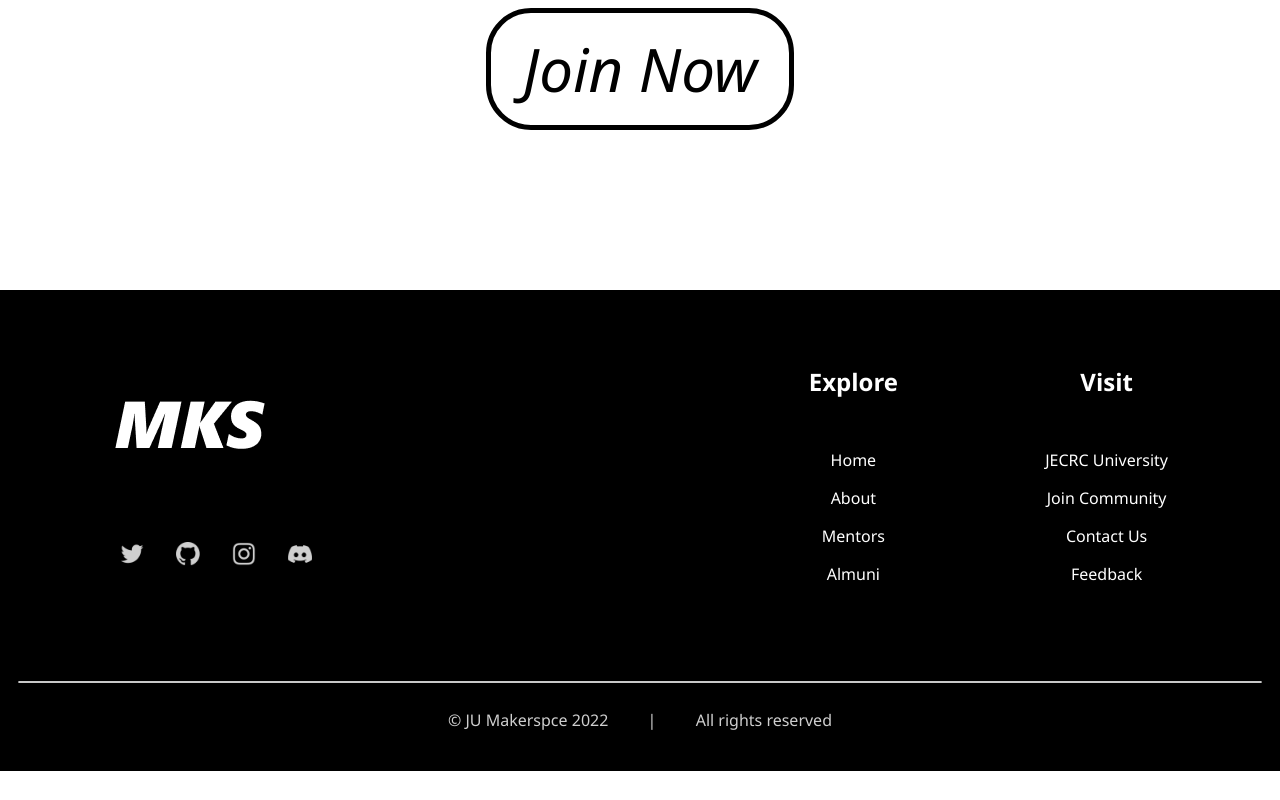
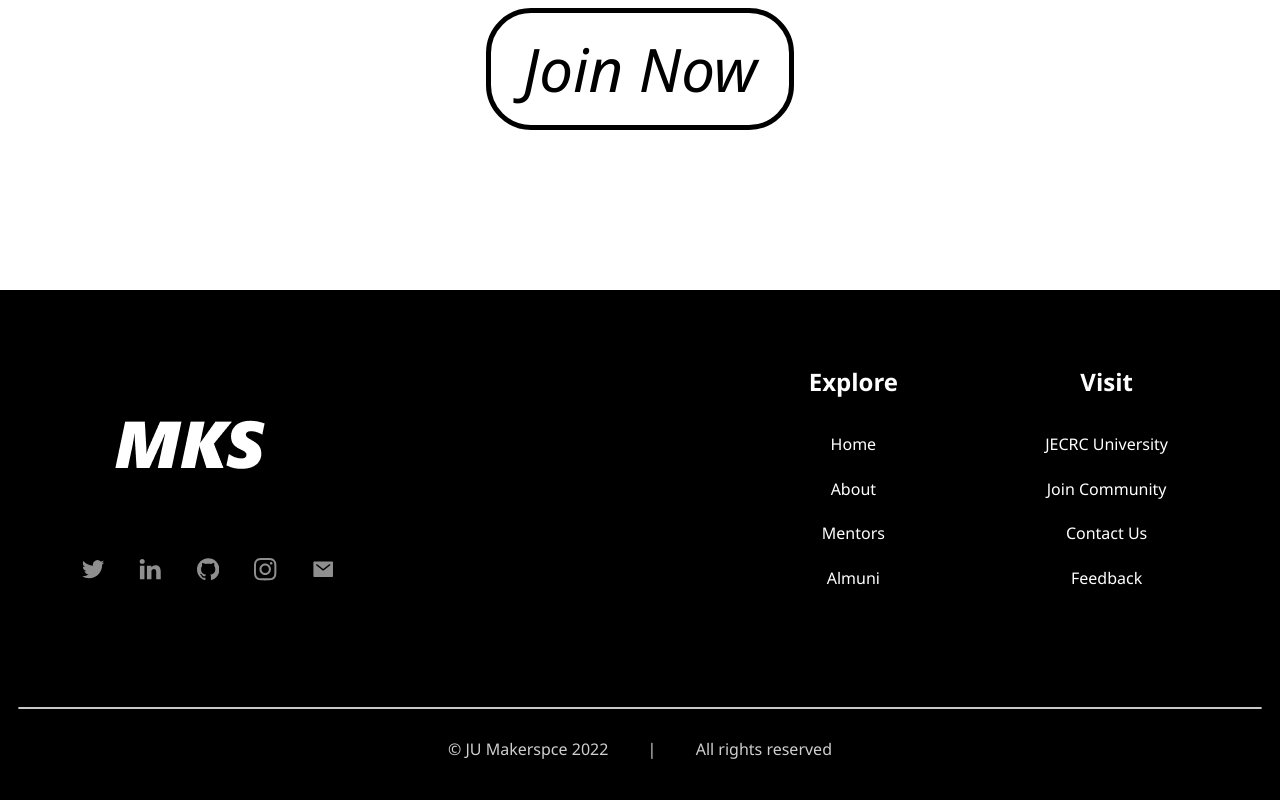
Before and after one commit to ju-makerspace/mks-website, a React (Create React App) app in the folder frontend/: page / in a window 1280 px wide. Shown: the part 2386-3186 px from the top of the page. Before the commit the page ends 3157 px from the top, so only its background shows below. Built offline with nearby package versions, Linux system fonts and the light colour scheme; the HTML template or start-up script is replaced by a standard one.

Commit message:
Improvement in Navbar

```diff
--- a/frontend/package.json
+++ b/frontend/package.json
@@ -11,6 +11,7 @@
     "@testing-library/user-event": "^13.5.0",
     "react": "^18.2.0",
     "react-dom": "^18.2.0",
+    "react-icons": "^4.6.0",
     "react-router-dom": "^6.3.0",
     "react-scripts": "5.0.1",
     "react-twitter-embed": "^4.0.4",
--- a/frontend/src/components/Footer.js
+++ b/frontend/src/components/Footer.js
@@ -1,10 +1,18 @@
 import '../styles/desktop/Footer.css';
+import { IoMailSharp } from 'react-icons/io5';
+import { SiInstagram, SiGithub, SiTwitter } from 'react-icons/si';
+import { TfiLinkedin } from 'react-icons/tfi';
+import { IconContext } from 'react-icons/lib';
 
 const Footer = () => {
     return (
         <>
             <div className='footer'>
                 <div className='footer-logo'>
+                    <IconContext.Provider
+                        className='social-icons'
+                        value={{ color: 'rgb(143, 143, 143)', size: '1.4rem' }}
+                    >
                         <section className='Hero'>
                             <img
                                 className='footer-logo-img'
@@ -12,39 +20,66 @@ const Footer = () => {
                             />
                             <ul>
                                 <li>
-                                <img
+                                    {/* <img
                                         src={
                                             process.env.PUBLIC_URL +
                                             '/images/twitter.png'
                                         }
-                                ></img>
+                                    ></img> */}
+                                    <SiTwitter />
                                 </li>
                                 <li>
-                                <img
+                                    {/* <SlSocialLinkedin /> */}
+                                    {/* <TiSocialLinkedinCircular /> */}
+                                    <a
+                                        target='_blank'
+                                        href='https://www.linkedin.com/company/ju-makerspace/'
+                                    >
+                                        <TfiLinkedin />
+                                    </a>
+                                    {/* <TfiLinkedin /> */}
+                                </li>
+                                <li>
+                                    {/* <img
                                         src={
                                             process.env.PUBLIC_URL +
                                             '/images/github.png'
                                         }
-                                ></img>
+                                    ></img> */}
+                                    <a
+                                        target='_blank'
+                                        href='https://github.com/ju-makerspace'
+                                    >
+                                        <SiGithub />
+                                    </a>
                                 </li>
                                 <li>
-                                <img
+                                    {/* <img
                                     src={
                                         process.env.PUBLIC_URL +
                                         '/images/insta.png'
                                     }
-                                ></img>
+                                ></img> */}
+                                    <a
+                                        target='_blank'
+                                        href='https://www.instagram.com/jumakerspace/'
+                                    >
+                                        <SiInstagram />
+                                    </a>
                                 </li>
                                 <li>
-                                <img
+                                    {/* <img
                                     src={
                                         process.env.PUBLIC_URL +
                                         '/images/discord.png'
                                     }
-                                ></img>
+                                ></img> */}
+                                    <IoMailSharp />
+                                    {/* <IoMailOutline className='social-icons' /> */}
                                 </li>
                             </ul>
                         </section>
+                    </IconContext.Provider>
 
                     <div className='sec-container'>
                         <section className='Domain'>
--- a/frontend/src/styles/desktop/Footer.css
+++ b/frontend/src/styles/desktop/Footer.css
@@ -25,6 +25,10 @@
   margin-bottom: 0;
   width: 95vw;
 }
+
+/* .footer-logo-img {
+  border: 2px solid rebeccapurple;
+} */
 
 .footer-logo section {
   width: 100%;
@@ -58,8 +62,8 @@
 
 .Domain ul li {
   width: max-content;
-  margin-top: 0.5rem;
-  padding-top: 0.5rem;
+  margin-bottom: 0.7rem;
+  padding-bottom: 0.7rem;
 }
 
 
@@ -74,15 +78,61 @@
 .Hero ul {
   display: flex;
   align-items: center;
-  justify-content: flex-start;
+  justify-content: center;
   list-style: none;
   margin-top: 3.5rem;
+  width: max-content;
+
+  /* border: 2px solid rebeccapurple; */
+  padding: 0;
 }
 
 .Hero ul li img {
   height: 1.5rem;
   cursor: pointer;
-  padding: 1rem;
+}
+
+.Hero ul li {
+  height: 1.6rem;
+  width: 1.6rem;
+  display: flex;
+  justify-content: center;
+  align-items: center;
+  padding: 0.5rem;
+  margin: 0.2rem 0.5rem;
+
+
+  border-radius: 20rem;
+  transition: all 0.3s 0s ease !important;
+}
+
+.Hero ul li :first-child {
+  display: flex;
+
+  transition: all 0.3s 0s ease !important;
+}
+
+.Hero ul li:hover :first-child {
+  transition: all 0.3s 0s ease !important;
+  color: white !important;
+
+}
+
+/* .Hero ul li a{
+  text-decoration: none;
+  padding: 0;
+} */
+
+.Hero ul li:hover {
+  /* border: 2px solid rebec capurple; */
+  /* background-color: rebeccapurple; */
+  border-radius: 20rem;
+  background: var(--grad4);
+  /* background-clip: text; */
+  -webkit-text-fill-color: white;
+  cursor: pointer;
+  /* padding: 0.55rem 1rem; */
+  /* border-radius: 30rem; */
 }
 
 .footer hr {
@@ -103,7 +153,7 @@
   justify-content: space-between;
   width: 30vw;
   /* height: max-content; */
-  margin: 0.1rem auto;
+  margin: 0.3rem auto;
   margin-bottom: 0;
 
 
```
Also changed, not shown: 1 other file (tests, documents, lock files or other folders). Lines whose indentation alone changed are shown as unchanged.
